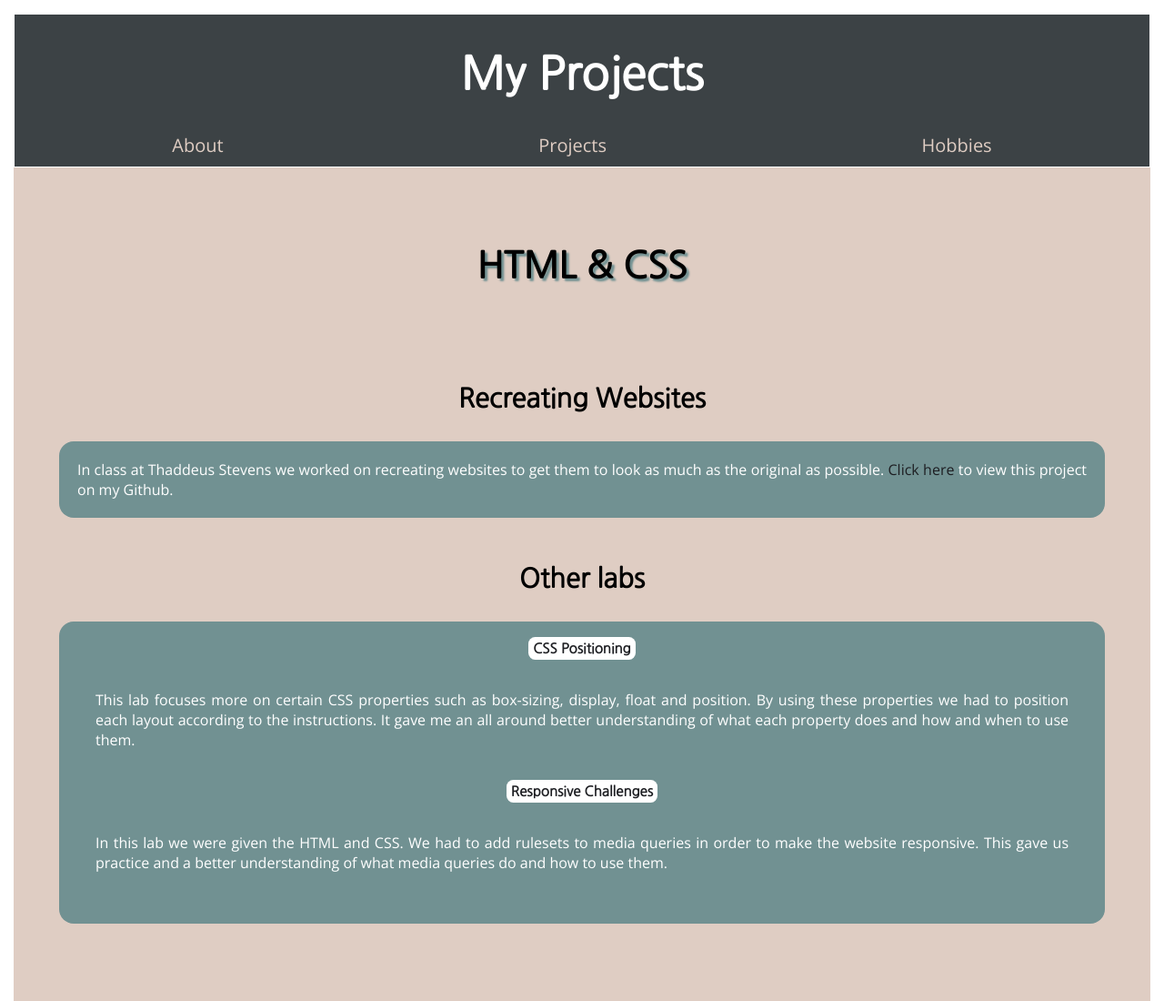
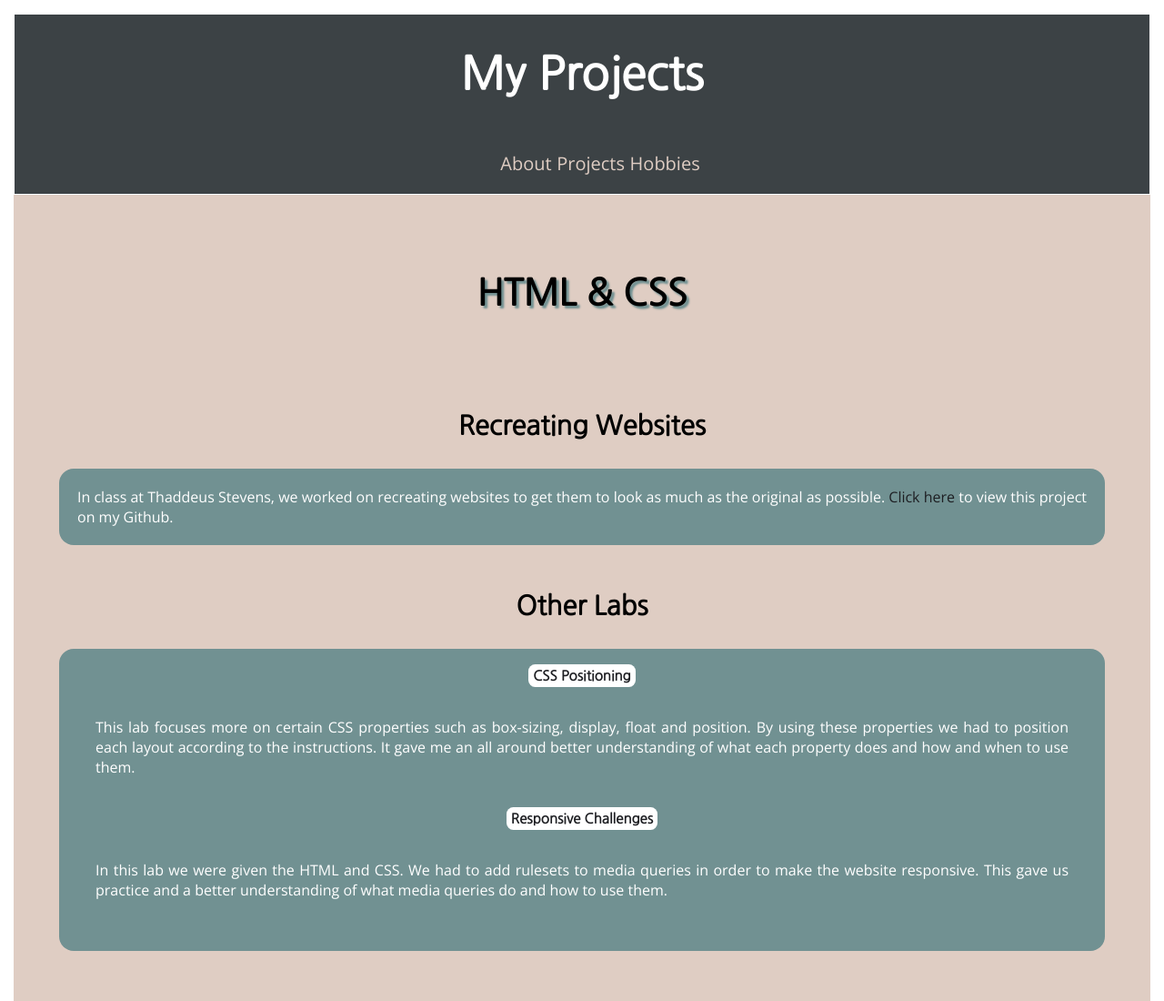
Before and after one commit to jpochetedmead/WilnelysR.github.io, a website: page projects.html in a window 1280 px wide. Shown: the top 1100 px of the page at 91% size. Drawn offline with nearby package versions, Linux system fonts and the light colour scheme.

Commit message:
Update projects.html
I added the <ul></ul> inside the <nav>.
Deleted a few extra spaces.
Everything else looks good!

```diff
--- a/projects.html
+++ b/projects.html
@@ -15,27 +15,29 @@
     <h1>My Projects</h1>
 
     <nav>
+      <ul>
       <a href="index.html">About</a>
       <a href="#">Projects</a>
       <a href="hobbies.html">Hobbies</a>
+      </ul>
     </nav>
   </header>
 
   <section class="projects">
     <h2>HTML &amp; CSS</h2>
 
-    <h3> Recreating Websites</h3>
-    <p class="recreate">In class at Thaddeus Stevens we worked
+    <h3>Recreating Websites</h3>
+    <p class="recreate">In class at Thaddeus Stevens, we worked
       on recreating websites to get them to look
       as much as the original as possible.
       <a href="https://github.com/WilnelysR/more-css-practice">Click here</a>
       to view this project on my Github.
     </p>
 
-    <h3>Other labs</h3>
+    <h3>Other Labs</h3>
     <div class="other-lab">
       <h4 class="other"><a href="https://github.com/WilnelysR/css-positioning-lab">CSS Positioning</a></h4>
-      <p> This lab focuses more on certain
+      <p>This lab focuses more on certain
         CSS properties such as box-sizing, display,
         float and position. By using these properties
         we had to position each layout according to the
@@ -69,7 +71,7 @@
 
     <p>Wilnelys Roman &copy;2019</p>
 
-    <div class="icons">Icons made by <a href="https://www.flaticon.com/authors/pixel-perfect" title="Pixel perfect">Pixel perfect</a> from <a href="https://www.flaticon.com/" title="Flaticon">www.flaticon.com</a></div>
+    <div class="icons">Icons made by <a href="https://www.flaticon.com/authors/pixel-perfect" title="Pixel perfect"> Pixel perfect</a> from <a href="https://www.flaticon.com/" title="Flaticon"> www.flaticon.com</a></div>
   </footer>
 
 </body>
```
